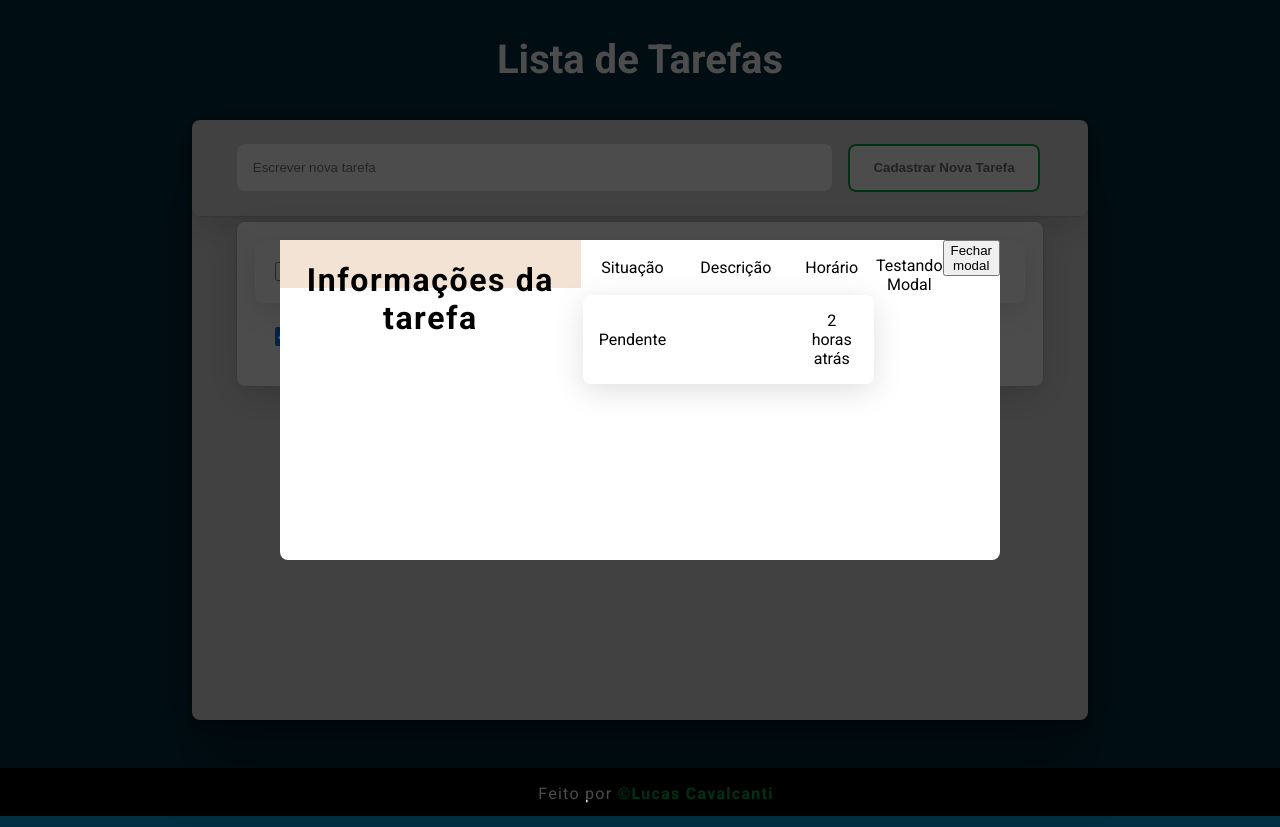
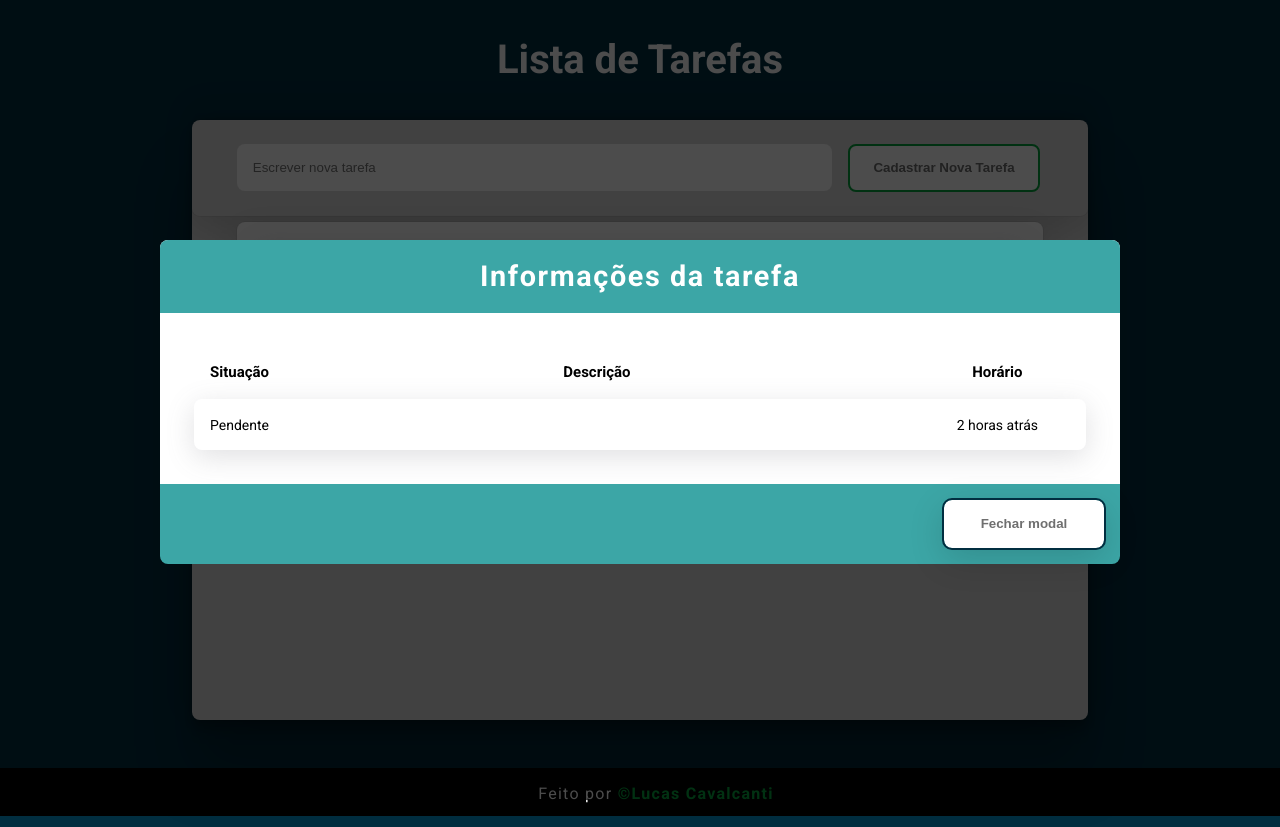
Before and after one commit to lcavalcanti393/ToDo-List, a React (Vite) app: page / in a window 1280 px wide. Both pictures are taken after a click on the button 933 px from the left and 271 px from the top of the page. Shown: the top 827 px of the page. Built offline with nearby package versions, Linux system fonts and the light colour scheme.

Commit message:
Communications between components almost ready

```diff
--- a/src/Components/ListItem.tsx
+++ b/src/Components/ListItem.tsx
@@ -2,15 +2,16 @@ import { useState } from 'react';
 import { Trash, Eye } from 'phosphor-react';
 import styles from './ListItem.module.css';
 
-import { Item } from './Table';
+//import { Item } from './Table';
 import { Modal } from './Modal';
 
-
 type Props = {
-    task: Item
+    id: number;
+    content: string;
+    done: boolean;
 }
 
-export function ListItem({ task }: Props) {
+export function ListItem(task: Props) {
 
     const [isOpen, setIsOpen] = useState(false);
 
@@ -33,13 +34,14 @@ export function ListItem({ task }: Props) {
             <td className={styles.buttons}>
                 <button onClick={() => setIsOpen(!isOpen)}
                         className={styles.eye}
+                        key={task.id}
 
                 >
-                            <Eye size={26}  />
+                            <Eye size={26} alt="Visualizar tarefa"/>
                 </button>
 
                 <button className={styles.trash}>
-                    <Trash size={26}/>
+                    <Trash size={26} alt="Apagar tarefa"/>
                 </button>
 
             </td>
@@ -47,6 +49,7 @@ export function ListItem({ task }: Props) {
 
             <Modal  isOpen={isOpen}
                     setCloseModal={() => setIsOpen(!isOpen)}
+                    {...task}
             />
 
         </tr>
--- a/src/Components/Modal.module.css
+++ b/src/Components/Modal.module.css
@@ -1,14 +1,93 @@
 .headerModal {
     width: 100%;
-    height: 3rem;
-    background: var(--fifth-color);
+    height: 5rem;
+
+    border-radius: 8px 8px 0 0;
+    background: var(--fourth-color);
+
+    color: var(--white);
 
     font-weight: normal;
+    font-size: 0.9rem;
     letter-spacing: 0.1rem;
 
 }
 
+.mainModal {
+    padding: 2rem;
 
-.inputs {
-    display: flex;
+
 }
+
+.mainModal > table {
+    width: 100%;
+}
+
+.mainModal > table > thead {
+    font-weight: bold;
+    font-size: 15px;
+}
+
+.mainModal tbody tr span {
+    font-size: 14px;
+}
+
+.tableFirst {
+    width: 10%;
+}
+
+.tableSecond {
+    width: 70%;
+
+}
+
+.tableThird {
+    width: 20%;
+}
+
+.footerModal {
+    width: 100%;
+    height: 5rem;
+
+    margin: 0;
+    background: var(--fourth-color);
+    border-radius: 0 0 8px 8px;
+
+}
+
+.footerModal > button[type=submit] {
+    background: var(--white);
+    border: 0;
+    outline: 2px solid var(--first-color);
+    color: var(--gray-500);
+
+    box-shadow: rgba(0, 0, 0, 0.16) 0px 10px 36px 0px, rgba(0, 0, 0, 0.06) 0px 0px 0px 1px;
+
+    margin: 1rem 0;
+    margin-left: 80%;
+
+    align-items: center;
+
+    height: 3rem;
+    width: 10rem;
+    cursor: pointer;
+    padding: 0.5rem;
+    font-weight: bold;
+    border-radius: 8px;
+
+    transition: 0.4s;
+
+}
+
+.footerModal > button[type=submit]:hover {
+    background: var(--red);
+    color: var(--white);
+    outline: 1px solid var(--white);
+
+    border: 0;
+    box-shadow: rgba(0, 0, 0, 0.25) 0px 54px 55px, rgba(0, 0, 0, 0.12) 0px -12px 30px, rgba(0, 0, 0, 0.12) 0px 4px 6px, rgba(0, 0, 0, 0.17) 0px 12px 13px, rgba(0, 0, 0, 0.09) 0px -3px 5px;
+}
+.footerModal > button[type=submit] strong{
+    align-items: center;
+    justify-content: center;
+}
--- a/src/Components/Modal.tsx
+++ b/src/Components/Modal.tsx
@@ -33,14 +33,15 @@ const MODAL_STYLE: object = {
     display: 'flex',
     justyfyContent: 'center',
     alignItens: 'center',
-    flex: 1,
+    flexDirection: 'column',
     position : 'fixed',
-    width: '45rem',
+    width: '60rem',
     height: '20rem',
     top: '50%',
     left: '50%',
     transform: 'translate(-50%, -50%)',
-    /*padding: '9.375rem',*/
+    margin: '0',
+    padding: '0',
     borderRadius: '8px',
     backgroundColor: '#FFF',
 
@@ -57,28 +58,30 @@ export function Modal({ isOpen, setCloseModal  }: ModalContent, props: Props){
                         <h1>Informações da tarefa</h1>
                     </header>
 
-                    <main>
+                    <main className={styles.mainModal}>
                         <table>
                             <thead>
-                                <td>Situação</td>
-                                <td>Descrição</td>
-                                <td>Horário</td>
+                                <td className={styles.tableFirst}>Situação</td>
+                                <td className={styles.tableSecond}>Descrição</td>
+                                <td className={styles.tableThird}>Horário</td>
                             </thead>
                             <tbody>
                                 <tr>
-                                    <td>{props.done ? 'Feito' : 'Pendente'}</td>
-                                    <td>{props.content}</td>
-                                    <td>2 horas atrás</td>
+                                    <td className={styles.tableFirst}> <span> {props.done ? 'Feito' : 'Pendente'} </span> </td>
+                                    <td className={styles.tableSecond}>{props.content}</td>
+                                    <td className={styles.tableThird}> <span> 2 horas atrás </span> </td>
                                 </tr>
                             </tbody>
                         </table>
                     </main>
 
-
-                    <p>Testando Modal</p>
-
-                    <footer>
-                        <button className={styles.footerButton} onClick={setCloseModal}>Fechar modal</button>
+                    <footer className={styles.footerModal}>
+                        <button className={styles.footerButton}
+                                onClick={setCloseModal}
+                                type='submit'
+                        >
+                                <strong>Fechar modal</strong>
+                        </button>
                     </footer>
                 </div>
             </div>
--- a/src/Components/Table.tsx
+++ b/src/Components/Table.tsx
@@ -15,7 +15,8 @@ export function Table(){
 
     const[list, setList] = useState<Item[]>([
         { id: 1, content: "Comprar pão na padaria", done: false},
-        { id: 2, content: "Comprar bolo na padaria", done: true}
+        { id: 2, content: "Comprar bolo na padaria", done: true},
+        { id: 3, content: "Estudar ReactJS", done: false}
     ]);
 
     return(
@@ -29,8 +30,8 @@ export function Table(){
                 <div className={styles.tableContainer}>
                     <table className={styles.table}>
                         <tbody>
-                            {list.map((item, index)=>(
-                                <ListItem   key={index} task={item} />
+                            {list.map((item)=>(
+                                <ListItem key={item.id} {...item} />
                             ))}
                         </tbody>
                     </table>
```
